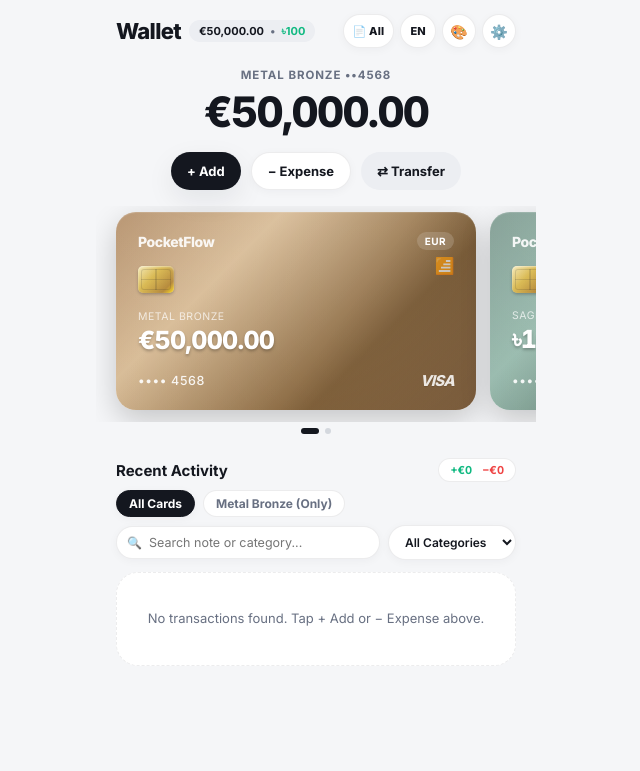
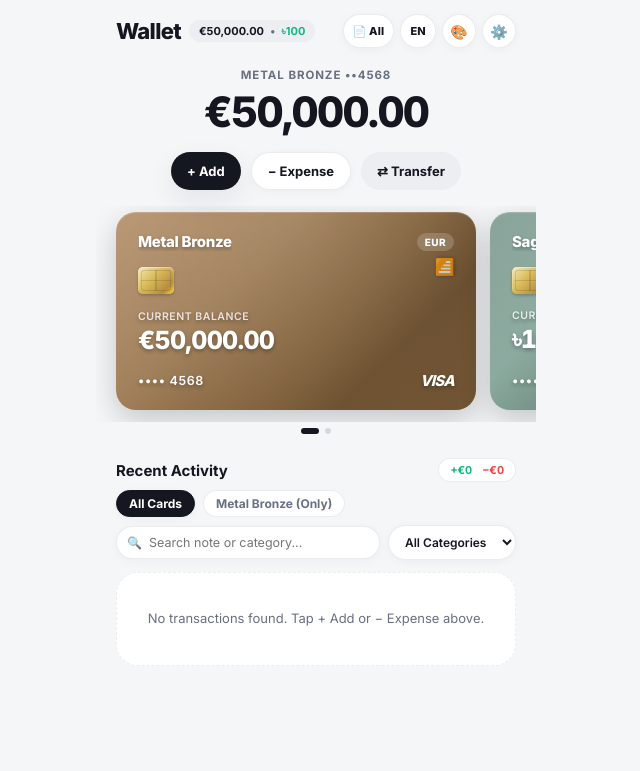
Before and after one commit to mdshawon667700-pixel/card, a plain HTML site: page index.html in a window 1280 px wide. Shown: the whole page, without its empty margins (324-964 px from the left). Drawn offline with Linux system fonts and the light colour scheme.

Commit message:
Update index.html

```diff
--- a/index.html
+++ b/index.html
@@ -351,24 +351,35 @@
     }
 
     .wallet-card {
+      --card-ink: #ffffff;
+      --card-sub-ink: rgba(255, 255, 255, 0.8);
+      --card-pill-bg: rgba(255, 255, 255, 0.18);
+      --card-shadow-text: 0 1.5px 4px rgba(0, 0, 0, 0.32);
       flex: 0 0 calc(100% - 24px);
       max-width: 360px;
       height: 198px;
       border-radius: 20px;
       padding: 20px 22px;
-      color: #ffffff;
+      color: var(--card-ink);
       scroll-snap-align: center;
       position: relative;
       display: flex;
       flex-direction: column;
       justify-content: space-between;
-      box-shadow: 0 10px 30px rgba(0, 0, 0, 0.2), inset 0 1px 1px rgba(255, 255, 255, 0.15);
+      box-shadow: 0 10px 30px rgba(0, 0, 0, 0.2), inset 0 1px 1px rgba(255, 255, 255, 0.2);
       cursor: pointer;
       overflow: hidden;
       transform: translateZ(0);
       transition: transform 0.25s cubic-bezier(0.22, 1, 0.36, 1), box-shadow 0.35s ease;
     }
 
+    .wallet-card.light-surface {
+      --card-ink: #14171f;
+      --card-sub-ink: rgba(20, 23, 31, 0.76);
+      --card-pill-bg: rgba(20, 23, 31, 0.1);
+      --card-shadow-text: 0 1px 1px rgba(255, 255, 255, 0.45);
+    }
+
     .wallet-card:active {
       transform: scale(0.975);
     }
@@ -377,7 +388,7 @@
       content: '';
       position: absolute;
       inset: 0;
-      background: linear-gradient(125deg, rgba(255, 255, 255, 0.15) 0%, rgba(255, 255, 255, 0.03) 40%, rgba(0, 0, 0, 0) 60%, rgba(0, 0, 0, 0.25) 100%);
+      background: linear-gradient(125deg, rgba(255, 255, 255, 0.16) 0%, rgba(255, 255, 255, 0.03) 40%, rgba(0, 0, 0, 0) 60%, rgba(0, 0, 0, 0.22) 100%);
       pointer-events: none;
       z-index: 1;
     }
@@ -423,25 +434,32 @@
       display: flex;
       justify-content: space-between;
       align-items: center;
+      gap: 10px;
       z-index: 2;
     }
 
     .card-brand {
-      font-size: 14px;
+      font-size: 15px;
       font-weight: 800;
-      letter-spacing: -0.03em;
-      opacity: 0.9;
+      letter-spacing: -0.02em;
+      color: var(--card-ink);
+      text-shadow: var(--card-shadow-text);
+      white-space: nowrap;
+      overflow: hidden;
+      text-overflow: ellipsis;
     }
 
     .card-currency-pill {
-      background: rgba(255, 255, 255, 0.16);
+      background: var(--card-pill-bg);
+      color: var(--card-ink);
       backdrop-filter: blur(8px);
       -webkit-backdrop-filter: blur(8px);
       padding: 3px 8px;
       border-radius: 999px;
       font-size: 10px;
-      font-weight: 700;
+      font-weight: 800;
       letter-spacing: 0.04em;
+      flex-shrink: 0;
     }
 
     .card-mid {
@@ -453,24 +471,28 @@
 
     .card-bal-label {
       font-size: 10.5px;
-      opacity: 0.72;
+      font-weight: 600;
+      color: var(--card-sub-ink);
       margin-bottom: 2px;
       text-transform: uppercase;
       letter-spacing: 0.05em;
+      text-shadow: var(--card-shadow-text);
     }
 
     .card-bal-val {
       font-size: 25px;
       font-weight: 800;
       letter-spacing: -0.03em;
+      color: var(--card-ink);
       font-variant-numeric: tabular-nums;
-      text-shadow: 0 1.5px 3px rgba(0,0,0,0.25);
+      text-shadow: var(--card-shadow-text);
     }
 
     .card-contactless {
-      opacity: 0.75;
+      color: var(--card-sub-ink);
       font-size: 16px;
       transform: rotate(90deg) scaleY(-1);
+      text-shadow: var(--card-shadow-text);
     }
 
     .card-bottom {
@@ -478,19 +500,19 @@
       justify-content: space-between;
       align-items: center;
       font-size: 12.5px;
-      font-weight: 500;
+      font-weight: 600;
       letter-spacing: 0.05em;
       z-index: 2;
-      opacity: 0.9;
+      color: var(--card-ink);
+      text-shadow: var(--card-shadow-text);
     }
 
     .card-network-logo {
-      font-weight: 800;
+      font-weight: 900;
       font-style: italic;
       font-size: 15px;
       letter-spacing: -0.05em;
-      opacity: 0.95;
-      text-shadow: 0 1px 1px rgba(0,0,0,0.15);
+      text-shadow: var(--card-shadow-text);
     }
 
     .card-dots {
@@ -1635,7 +1657,7 @@
         <div style="background:var(--bg-subtle);padding:14px;border-radius:18px;">
           <div style="font-size:14px;font-weight:800;margin-bottom:10px;" data-i18n="addNewCardTitle">+ Add New Card</div>
           <div class="form-group">
-            <input type="text" class="form-input" id="newCardName" placeholder="Card Name (e.g. Metal Bronze, Cromata...)" />
+            <input type="text" class="form-input" id="newCardName" placeholder="Card Name (e.g. UniCredit, Postepay...)" />
           </div>
           <div class="form-row form-group">
             <input type="text" class="form-input" id="newCardDigits" maxlength="4" placeholder="Last 4 digits (4568)" />
@@ -1975,16 +1997,31 @@
     };
 
     const CARD_DESIGNS = [
-      { name: "Metal Bronze", grad: "linear-gradient(135deg, #a87e53 0%, #d4b58c 30%, #7d5b32 70%, #9e754a 100%)", defaultNetwork: "VISA" },
-      { name: "Metal Nera", grad: "linear-gradient(135deg, #2b2b2b 0%, #171717 30%, #404040 70%, #0d0d0d 100%)", defaultNetwork: "VISA" },
-      { name: "Metal Oro", grad: "linear-gradient(135deg, #e5c158 0%, #fff0b3 30%, #b8860b 70%, #d4af37 100%)", defaultNetwork: "VISA" },
-      { name: "Standard (Graffit)", grad: "linear-gradient(135deg, #2b3a8d 0%, #632284 35%, #921966 70%, #512275 100%)", defaultNetwork: "VISA" },
-      { name: "Cromata (Iridescent)", grad: "linear-gradient(135deg, #e0c3fc 0%, #8ec5fc 20%, #c2ffd8 45%, #f9ffd2 70%, #ffcfd2 100%)", defaultNetwork: "Mastercard" },
-      { name: "Plus", grad: "linear-gradient(135deg, #321e84 0%, #7d1c69 35%, #b42b5a 65%, #2a1b73 100%)", defaultNetwork: "VISA" },
-      { name: "Slate Grey", grad: "linear-gradient(135deg, #606d7d 0%, #7a8a9e 30%, #44505c 70%, #52606f 100%)", defaultNetwork: "VISA" },
-      { name: "Blu Notte", grad: "linear-gradient(135deg, #1b263b 0%, #2a3c5a 30%, #0d1b2a 75%, #192a46 100%)", defaultNetwork: "VISA" },
-      { name: "Sage Green", grad: "linear-gradient(135deg, #6b8c80 0%, #8fb4a6 30%, #4a6358 70%, #5a7b6e 100%)", defaultNetwork: "Mastercard" }
+      { name: "Metal Bronze", grad: "linear-gradient(135deg, #a87e53 0%, #967249 35%, #6e4f2a 75%, #8c663d 100%)", defaultNetwork: "VISA", lightSurface: false },
+      { name: "Metal Nera", grad: "linear-gradient(135deg, #2b2b2b 0%, #171717 30%, #404040 70%, #0d0d0d 100%)", defaultNetwork: "VISA", lightSurface: false },
+      { name: "Metal Oro", grad: "linear-gradient(135deg, #e5c158 0%, #f5dc82 35%, #c99a1e 75%, #d4af37 100%)", defaultNetwork: "VISA", lightSurface: true },
+      { name: "Standard (Graffit)", grad: "linear-gradient(135deg, #2b3a8d 0%, #632284 35%, #921966 70%, #512275 100%)", defaultNetwork: "VISA", lightSurface: false },
+      { name: "Cromata (Iridescent)", grad: "linear-gradient(135deg, #e0c3fc 0%, #8ec5fc 25%, #c2ffd8 55%, #f9ffd2 80%, #ffcfd2 100%)", defaultNetwork: "Mastercard", lightSurface: true },
+      { name: "Plus", grad: "linear-gradient(135deg, #321e84 0%, #7d1c69 35%, #b42b5a 65%, #2a1b73 100%)", defaultNetwork: "VISA", lightSurface: false },
+      { name: "Slate Grey", grad: "linear-gradient(135deg, #606d7d 0%, #7a8a9e 30%, #44505c 70%, #52606f 100%)", defaultNetwork: "VISA", lightSurface: false },
+      { name: "Blu Notte", grad: "linear-gradient(135deg, #1b263b 0%, #2a3c5a 30%, #0d1b2a 75%, #192a46 100%)", defaultNetwork: "VISA", lightSurface: false },
+      { name: "Sage Green", grad: "linear-gradient(135deg, #6b8c80 0%, #7da093 30%, #4a6358 70%, #5a7b6e 100%)", defaultNetwork: "Mastercard", lightSurface: false }
     ];
+
+    function isLightGradient(grad) {
+      if (!grad) return false;
+      const matched = CARD_DESIGNS.find(d => d.grad === grad);
+      if (matched) return Boolean(matched.lightSurface);
+      const lower = String(grad).toLowerCase();
+      return (
+        lower.includes('#e0c3fc') ||
+        lower.includes('#8ec5fc') ||
+        lower.includes('#c2ffd8') ||
+        lower.includes('#f9ffd2') ||
+        lower.includes('#fff0b3') ||
+        lower.includes('#f5dc82')
+      );
+    }
 
     const ICON_LIBRARY = [
       '🎯', '⛽', '🏋️', '🍕', '✈️', '🏠',
@@ -2217,18 +2254,23 @@
       if (activeCardIndex >= state.cards.length) activeCardIndex = Math.max(0, state.cards.length - 1);
 
       state.cards.forEach((card, idx) => {
+        const grad = card.gradient || CARD_DESIGNS[0].grad;
+        const lightCard = isLightGradient(grad);
         const el = document.createElement('div');
-        el.className = 'wallet-card';
-        el.style.background = card.gradient || CARD_DESIGNS[0].grad;
+        el.className = 'wallet-card' + (lightCard ? ' light-surface' : '');
+        el.style.background = grad;
         el.dataset.cardId = card.id;
 
         const netLogo = card.network || "VISA";
         const isMaster = netLogo === "Mastercard";
+        const netStyle = isMaster
+          ? 'color:#ff5f00;'
+          : (lightCard ? 'color:#14171f; font-weight:900;' : 'color:#ffffff; font-weight:900;');
 
         el.innerHTML = `
           <div class="glare-shine"></div>
           <div class="card-top">
-            <span class="card-brand">PocketFlow</span>
+            <span class="card-brand">${card.name || 'Card'}</span>
             <span class="card-currency-pill">${card.currency}</span>
           </div>
           <div style="display:flex; justify-content:space-between; align-items:flex-start; margin-top:-10px;">
@@ -2237,13 +2279,13 @@
           </div>
           <div class="card-mid">
             <div>
-              <div class="card-bal-label">${card.name}</div>
+              <div class="card-bal-label">${t('currentBalance')}</div>
               <div class="card-bal-val">${formatMoney(card.balance, card.currency)}</div>
             </div>
           </div>
           <div class="card-bottom">
             <span>•••• ${card.digits || '4568'}</span>
-            <span class="card-network-logo" style="${isMaster ? 'color:#ff5f00;' : 'color:#fff; font-weight:900;'}">${netLogo}</span>
+            <span class="card-network-logo" style="${netStyle}">${netLogo}</span>
           </div>
         `;
         el.addEventListener('click', () => openStatementModal(card.id));
```
